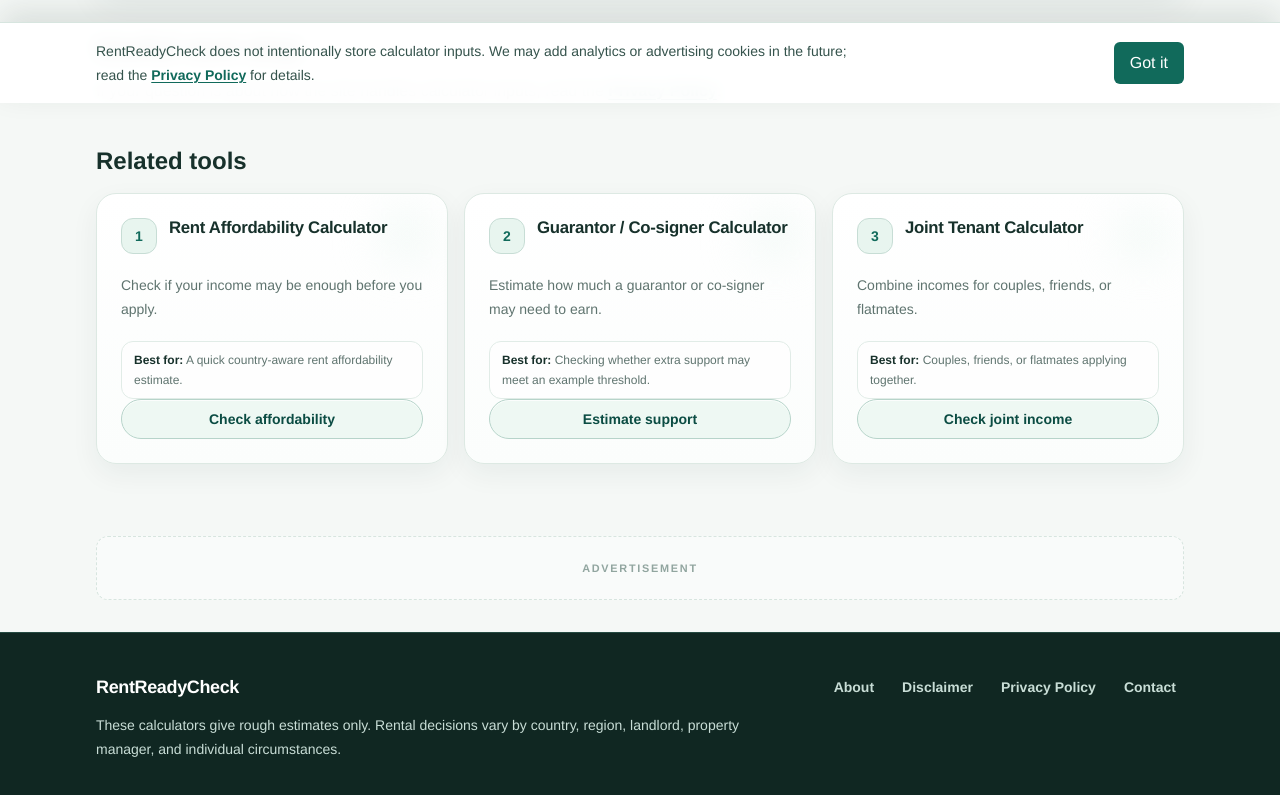
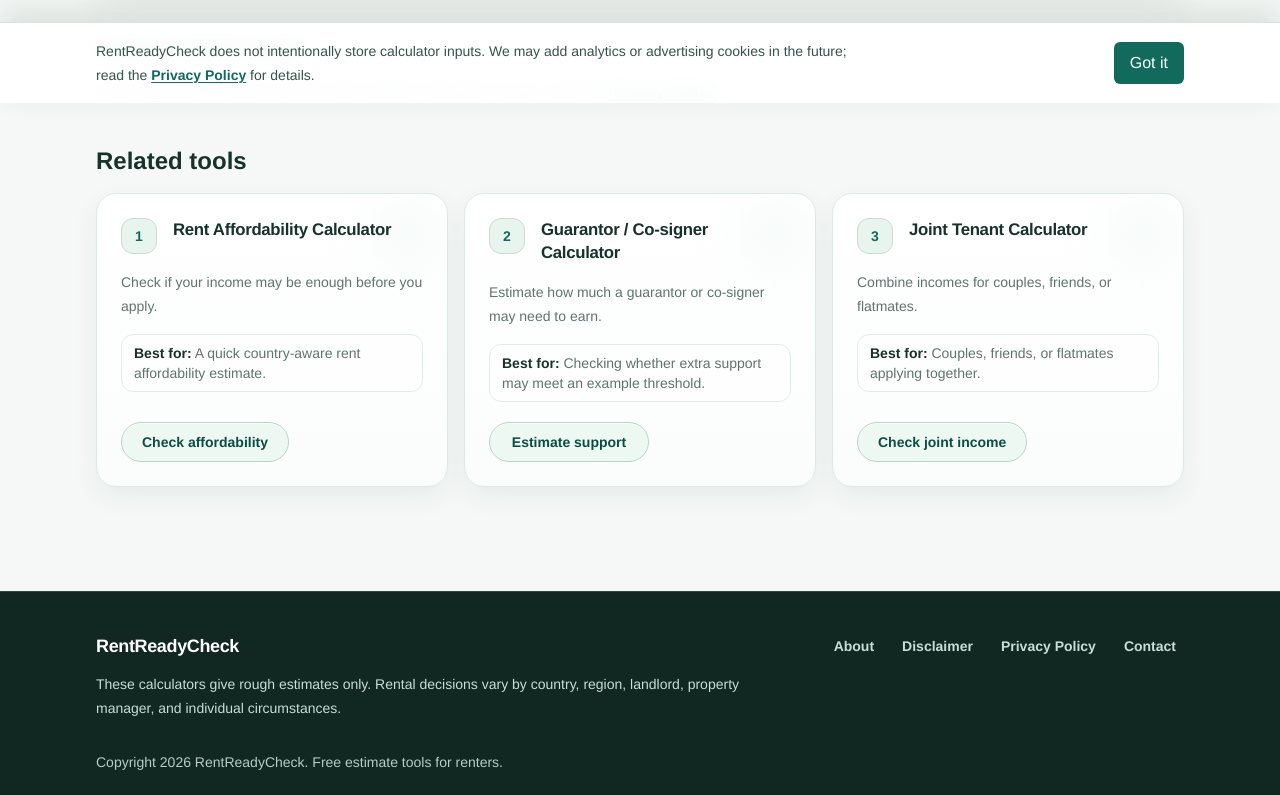
Before and after one commit to aj002b/passmyrent, a Next.js app: page /contact in a window 1280 px wide. Shown: the part 697-1492 px from the top of the page. Built offline with nearby package versions, Linux system fonts and the light colour scheme; no server answers.

Commit message:
Remove ad placeholders and tighten cards

```diff
--- a/src/components/AdPlaceholder.tsx
+++ b/src/components/AdPlaceholder.tsx
@@ -1,10 +1,3 @@
 export function AdPlaceholder() {
-  return (
-    <aside
-      aria-label="Advertisement placeholder"
-      className="flex min-h-16 items-center justify-center rounded-xl border border-dashed border-[#d7e5df] bg-white/45 px-4 py-4 text-[0.68rem] font-bold uppercase tracking-[0.16em] text-[#91a59f]"
-    >
-      Advertisement
-    </aside>
-  );
+  return null;
 }
--- a/src/components/CalculatorCard.tsx
+++ b/src/components/CalculatorCard.tsx
@@ -23,34 +23,36 @@ export function CalculatorCard({
   return (
     <Link
       href={href}
-      className="premium-card group relative flex h-full min-h-[15rem] overflow-hidden p-5 transition duration-200 hover:-translate-y-1 hover:border-[#8fc3b4] hover:shadow-[0_22px_48px_rgba(23,49,43,0.12)] focus:outline-none focus:ring-2 focus:ring-[#116a5b] focus:ring-offset-4 sm:p-6"
+      className="premium-card group relative flex h-full min-h-[14.25rem] overflow-hidden p-5 transition duration-200 hover:-translate-y-0.5 hover:border-[#8fc3b4] hover:shadow-[0_18px_40px_rgba(23,49,43,0.11)] focus:outline-none focus:ring-2 focus:ring-[#116a5b] focus:ring-offset-4 sm:p-6"
     >
       <span className="absolute right-4 top-4 h-12 w-12 rounded-full bg-[#e8f5ef]/70 blur-xl transition group-hover:bg-[#cce7dc]" />
-      <div className="relative flex min-h-full w-full flex-col">
-        <div className="flex min-h-[3.1rem] items-start gap-3">
+      <div className="relative flex min-h-full w-full flex-col gap-4">
+        <div className="flex items-start gap-4">
           {badge ? (
             <span className="relative flex h-9 w-9 shrink-0 items-center justify-center rounded-xl border border-[#c7ddd5] bg-[#e8f5ef] text-sm font-extrabold text-[#116a5b] transition group-hover:border-[#116a5b] group-hover:bg-[#dcefe7]">
               {badge}
             </span>
           ) : null}
           <div className="min-w-0">
-            <h3 className="text-[1.05rem] font-extrabold leading-[1.22] tracking-[-0.018em] text-[#17312b]">
+            <h3 className="text-[1.05rem] font-extrabold leading-snug tracking-[-0.018em] text-[#17312b]">
               {title}
             </h3>
           </div>
         </div>
-        <p className="mt-1.5 min-h-[2.9rem] text-sm leading-6 text-[#5f746f]">
+        <p className="text-sm leading-6 text-[#5f746f]">
           {description}
         </p>
         {bestFor ? (
-          <p className="mt-5 min-h-[52px] rounded-xl border border-[#e1ece7] bg-white/70 px-3 py-2 text-xs leading-5 text-[#5f746f]">
+          <p className="rounded-xl border border-[#e1ece7] bg-white/70 px-3 py-2 text-sm leading-5 text-[#5f746f]">
             <span className="font-extrabold text-[#17312b]">Best for:</span>{" "}
             {bestFor}
           </p>
         ) : null}
-        <span className="mt-auto inline-flex h-10 min-w-40 items-center justify-center rounded-full border border-[#b7d4ca] bg-[#eef8f3] px-4 text-center text-sm font-extrabold text-[#0b4c43] shadow-[inset_0_1px_0_rgba(255,255,255,0.75)] transition group-hover:border-[#8fc3b4] group-hover:bg-[#e1f2ea] group-hover:text-[#083b35] group-focus-visible:border-[#116a5b]">
-          {label}
-        </span>
+        <div className="mt-auto pt-1">
+          <span className="inline-flex h-10 min-w-40 items-center justify-center rounded-full border border-[#b7d4ca] bg-[#eef8f3] px-5 text-center text-sm font-extrabold text-[#0b4c43] shadow-[inset_0_1px_0_rgba(255,255,255,0.75)] transition group-hover:border-[#8fc3b4] group-hover:bg-[#e1f2ea] group-hover:text-[#083b35] group-focus-visible:border-[#116a5b]">
+            {label}
+          </span>
+        </div>
       </div>
     </Link>
   );
```
